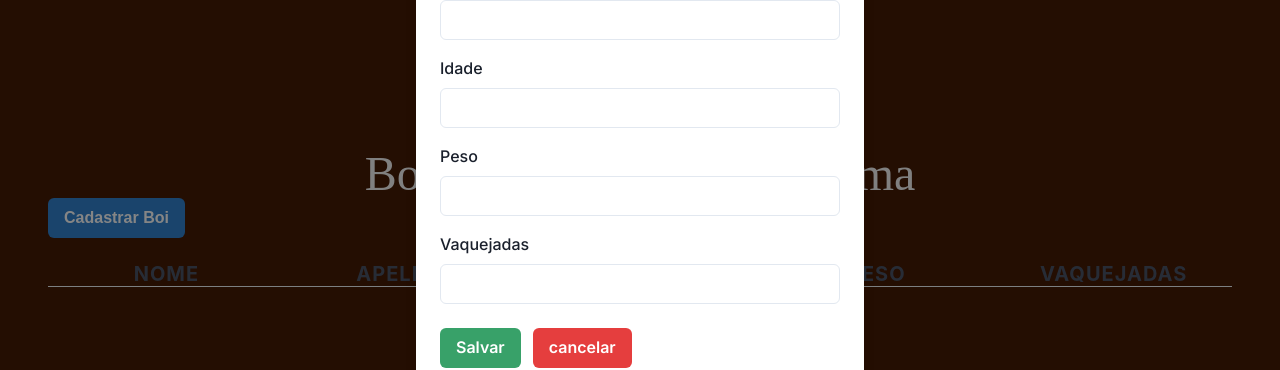
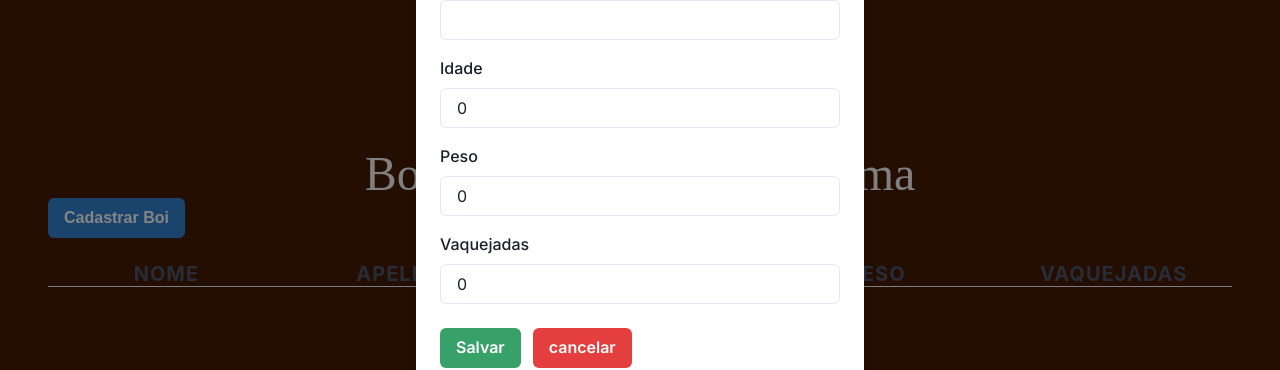
Before and after one commit to sauba/spa-prototype-top-vaq, a Next.js app: page / in a window 1280 px wide. Both pictures are taken after a click on the button "Cadastrar Boi". Shown: the part 254-624 px from the top of the page. Built offline with nearby package versions, Linux system fonts and the light colour scheme; a web font is replaced by a local one.

Commit message:
Fix: Trying to solve vercel errors v5

```diff
--- a/src/components/Bull/index.tsx
+++ b/src/components/Bull/index.tsx
@@ -1,6 +1,5 @@
 'use client'
-// src/components/Bull/index.tsx
-// import { Item } from '@/utils/types';
+import { Item as GlobalItem } from '@/utils/types';
 
 import BullCrud from "@/components/BullCrud";
 import { DeleteIcon, EditIcon } from "@chakra-ui/icons";
@@ -19,7 +18,7 @@ import {
 } from "@chakra-ui/react";
 import { useEffect, useState } from "react";
 
-interface Item {
+interface LocalItem {
   name: string;
   nomeFantasia: string
   idade: number
@@ -29,14 +28,13 @@ interface Item {
 
 export default function Bull() {
   const { isOpen, onOpen, onClose } = useDisclosure()
-  const [data, setData] = useState<Item[]>([])
-
-  const [dataEdit, setDataEdit] = useState<Item>({
+  const [data, setData] = useState<GlobalItem[]>([])
+  const [dataEdit, setDataEdit] = useState<GlobalItem>({
     name: '',
     nomeFantasia: '',
     idade: 3,
-    peso: 0, // Default value
-    vaquejadas: 0, // Default value
+    peso: 0,
+    vaquejadas: 0,
   });
 
 
@@ -47,7 +45,7 @@ export default function Bull() {
 
   useEffect(() => {
     const item = localStorage.getItem("CRUD_BOI");
-    const db_boi = item ? JSON.parse(item) as Item[] : [];
+    const db_boi = item ? JSON.parse(item) as LocalItem[] : [];
     setData(db_boi);
   }, []);
 
--- a/src/components/BullCrud/index.tsx
+++ b/src/components/BullCrud/index.tsx
@@ -36,10 +36,9 @@ export const BullCrud: React.FC<BullCrudProps> = ({
 }) => {
   const [name, setName] = useState(dataEdit.name || "");
   const [nomeFantasia, setNomeFantasia] = useState(dataEdit.nomeFantasia || "");
-  const [idade, setIdade] = useState(dataEdit.idade || "");
-  const [peso, setPeso] = useState(dataEdit.peso || "")
-  const [vaquejadas, setVaquejadas] = useState(dataEdit.vaquejadas || "")
-
+  const [idade, setIdade] = useState(dataEdit.idade || 0);
+  const [peso, setPeso] = useState(dataEdit.peso || 0)
+  const [vaquejadas, setVaquejadas] = useState(dataEdit.vaquejadas || 0)
 
   const handleSave = () => {
     if (!name || !nomeFantasia || !idade || !peso || !vaquejadas) return
```
